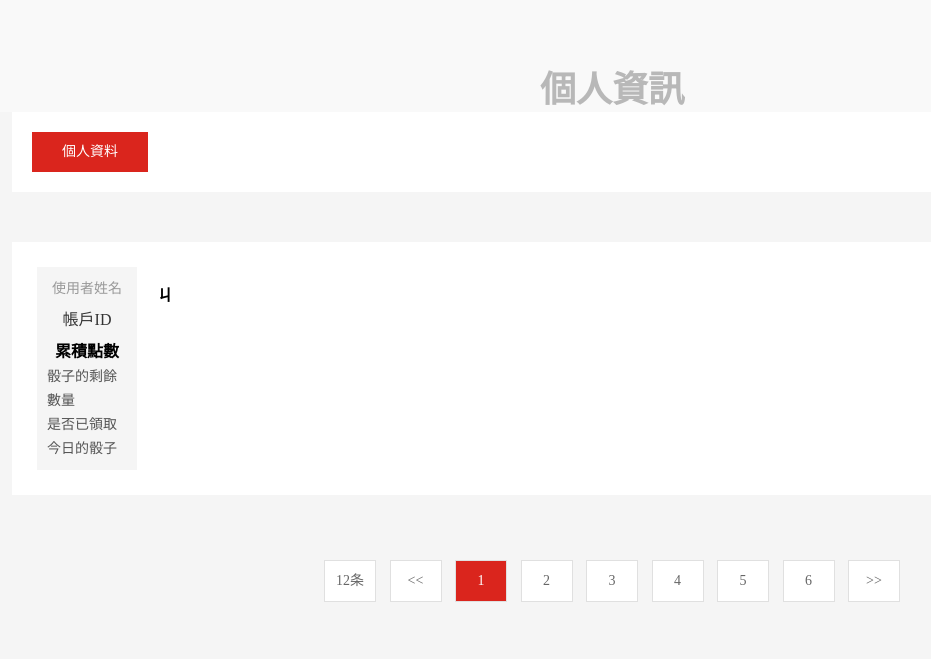
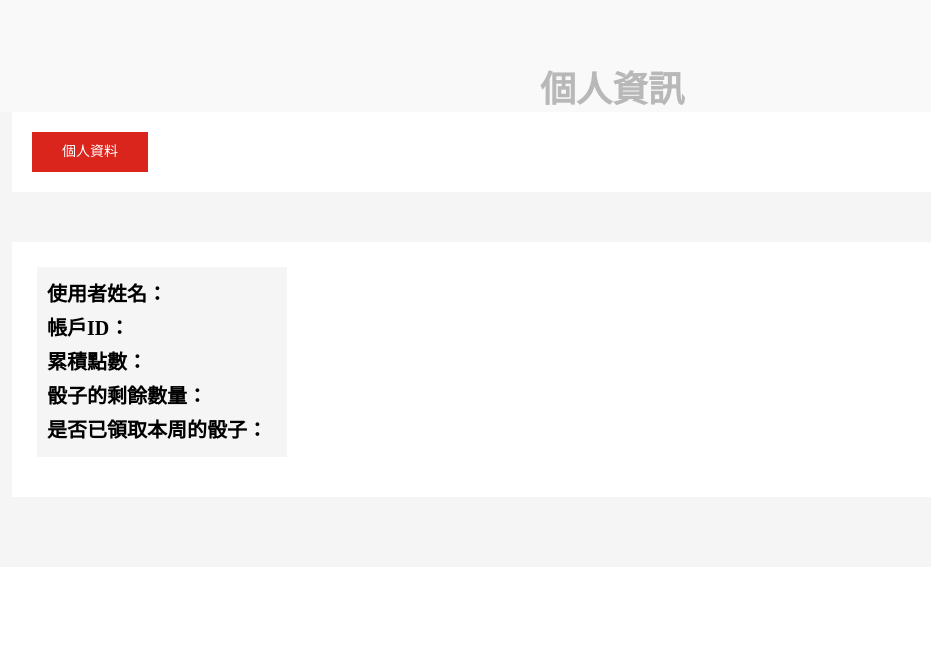
Before and after one commit to fenasot/MonopolyWebServer, a PHP site: page /form/profiles.html in a window 1280 px wide. Shown: the top 659 px of the page, without its empty margins (28-959 px from the left). Run offline with PHP 8.4, Linux system fonts and the light colour scheme.

Commit message:
profiles template complete

```diff
--- a/form/css/style.css
+++ b/form/css/style.css
@@ -1523,7 +1523,7 @@ input:focus {
 
 .caselist .time {
     float: left;
-    width: 80px;
+    width: 20%;
     background: #F5F5F5;
     padding: 10px;
 }
@@ -1561,10 +1561,10 @@ input:focus {
 }
 
 .caselist .p3 {
-    font-size: 16px;
+    font-size: 20px;
     color: #000;
     font-weight: bold;
-    text-align: center;
+    text-align: left;
 }
 
 .caselist figcaption h3 {
--- a/form/profiles.html
+++ b/form/profiles.html
@@ -31,36 +31,21 @@
       <div class="caselist">
         <ul>
           <li>
-            <a href="">
+            <a href="#">
               <b></b>
               <div class="time">
-                <p class="p1">使用者姓名</p>
-                <p class="p2">帳戶ID</p>
-                <p class="p3">累積點數</p>
-                <p class="p4">骰子的剩餘數量</p>
-                <p class="p5">是否已領取今日的骰子</p>
+                <p class="p3">使用者姓名：</p>
+                <p class="p3">帳戶ID：</p>
+                <p class="p3">累積點數：</p>
+                <p class="p3">骰子的剩餘數量：</p>
+                <p class="p3">是否已領取本周的骰子：</p>
               </div>
               <figcaption>
-                <h3>ㄐ </h3>
-                <p>
-
-                </p>
+                <h3> </h3>
               </figcaption>
             </a>
           </li>
         </ul>
-      </div>
-        <div class="pager">
-          <a class="a1">12条</a>
-          <a href="" class="a1">&lt;&lt;</a>
-          <a href="" class="current">1</a>
-          <a href="">2</a>
-          <a href="">3</a>
-          <a href="">4</a>
-          <a href="">5</a>
-          <a href="">6</a>
-          <a href="" class="a1">&gt;&gt;</a>
-        </div>
       </div>
     </div>
   </div>
@@ -76,7 +61,7 @@
 
 
 <script>
-  /*
+
 $(function(){
 $('#lawyer').fullpage({
 navigation: true,
@@ -113,7 +98,7 @@ jQuery(".scrollBox").slide({ titCell:".list li", mainCell:".piclist", effect:"le
 });
 
 
-   */
+
 </script>
 
 
```
